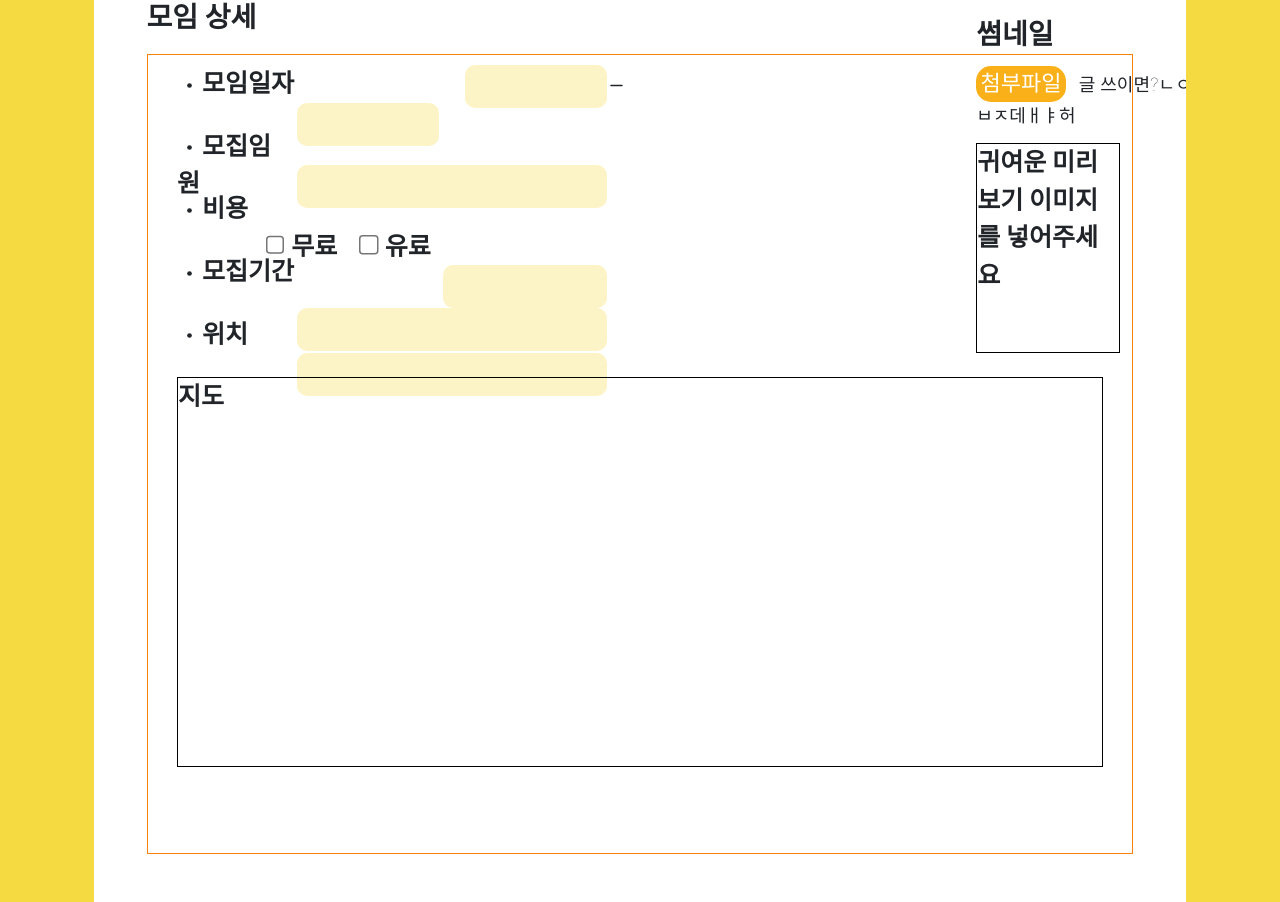
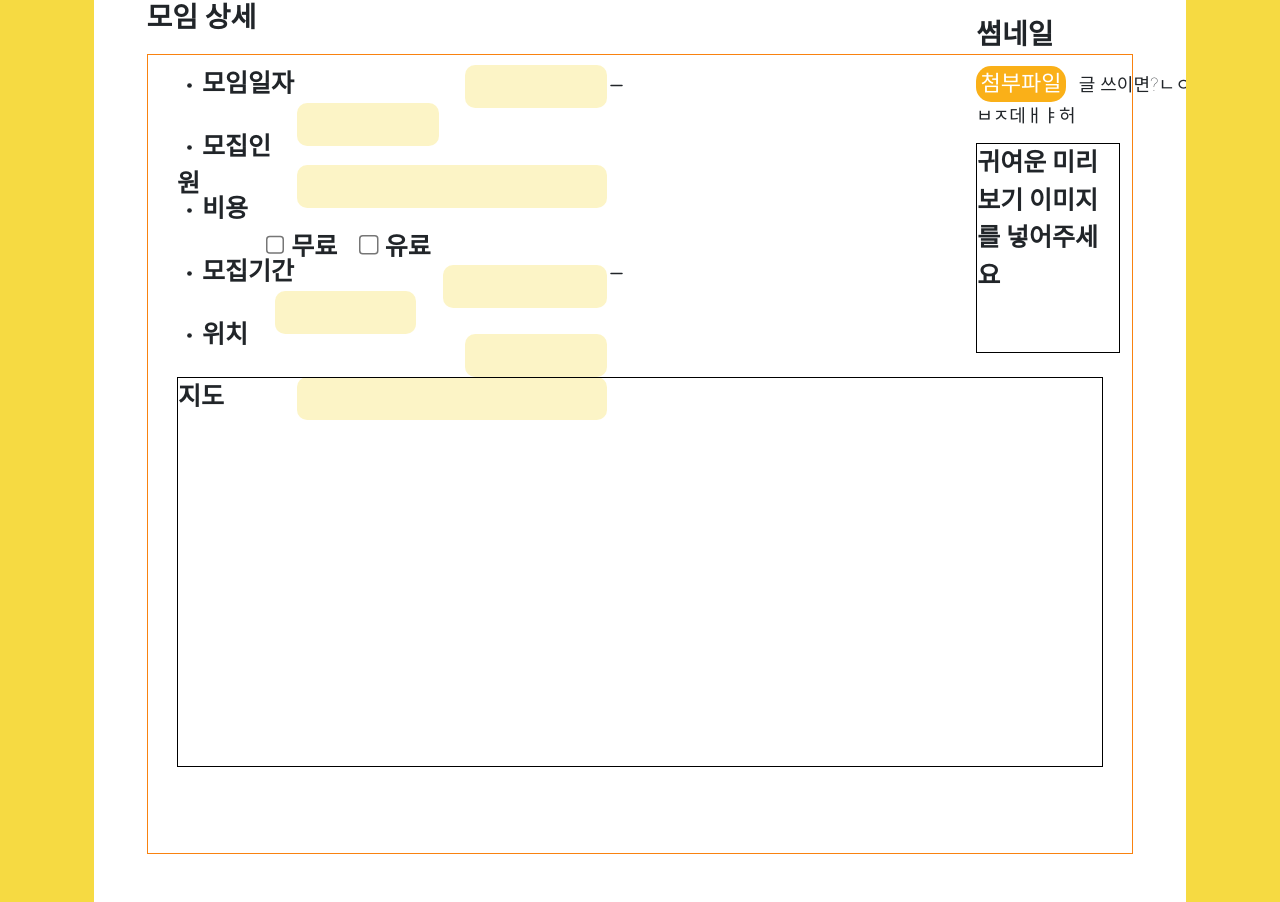
Before and after one commit to NamBoongEh/HoneyBeeProject_React, a React (Create React App) app: page /boardwrite in a window 1280 px wide. Shown: the part 1196-2098 px from the top of the page. Built offline with nearby package versions, Linux system fonts and the light colour scheme.

Commit message:
04/04 Write half-page modify.

```diff
--- a/src/components/page/BoardWrite.js
+++ b/src/components/page/BoardWrite.js
@@ -34,6 +34,21 @@ const InputBox2 = styled.input`
   float: right;
   &:focus {
     outline: none;
+  }
+`;
+
+const DateBox = styled.input`
+  width: 32%;
+  height: 43px;
+  border-radius: 10px;
+  margin-left: 3%;
+  margin-right: 3%;
+  background-color: rgba(246, 218, 66, 0.3);
+  border: none;
+  float: right;
+  &:focus {
+    outline: none;
+    cursor: pointer;
   }
 `;
 
@@ -132,21 +147,13 @@ export default function BoardWrite(props) {
           <Box>
             <Dot />
             모임일자
-            <InputBox2
-              style={{
-                width: '32%',
-              }}
-            />
+            <DateBox readOnly />
             <Dash style={{ transform: 'translateX(310px)' }} />
-            <InputBox2
-              style={{
-                width: '32%',
-              }}
-            />
+            <DateBox readOnly />
           </Box>
           <Box>
             <Dot />
-            모집임원
+            모집인원
             <InputBox2 />
           </Box>
           <Box>
@@ -171,7 +178,9 @@ export default function BoardWrite(props) {
           <Box>
             <Dot />
             모집기간
-            <InputBox2 />
+            <DateBox readOnly />
+            <Dash style={{ transform: 'translateX(310px)' }} />
+            <DateBox readOnly />
           </Box>
           <Box>
             <Dot />
```
